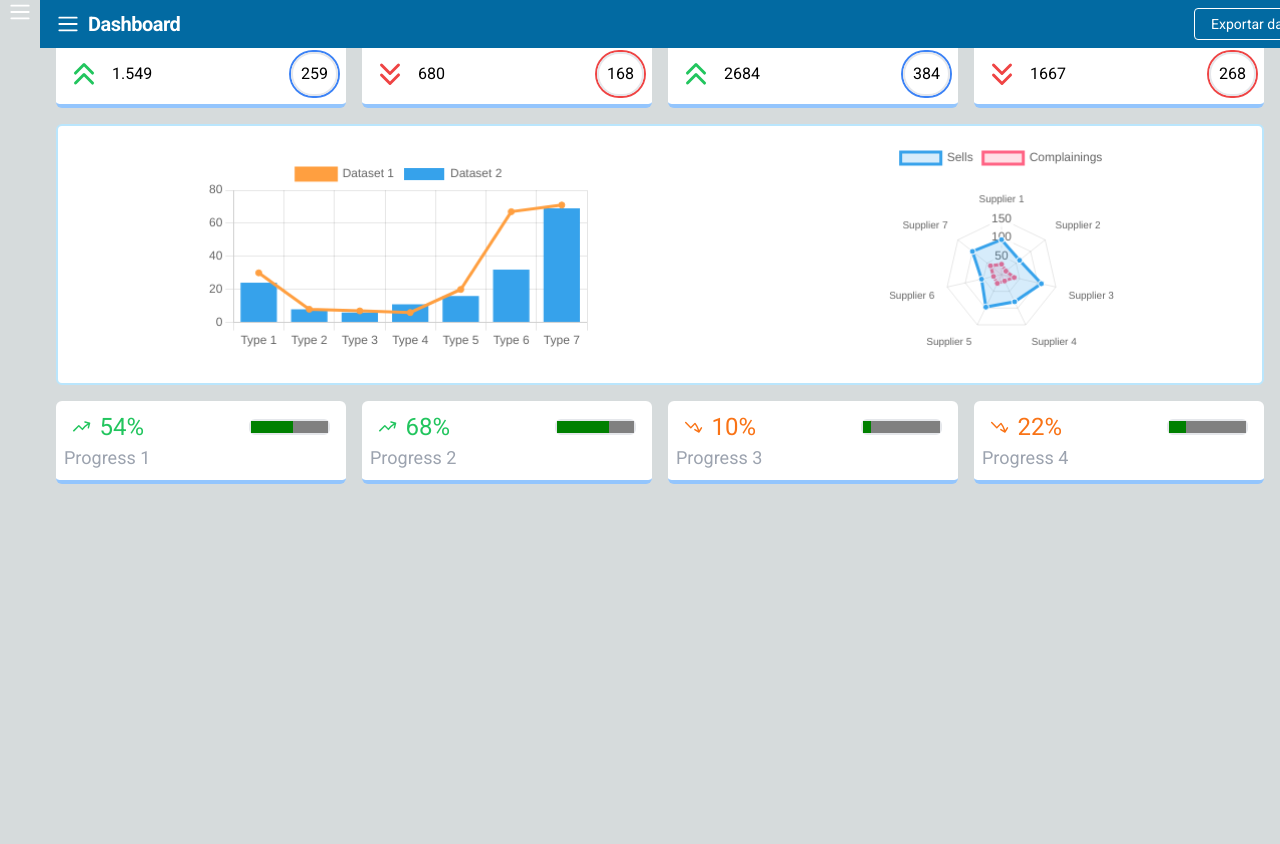
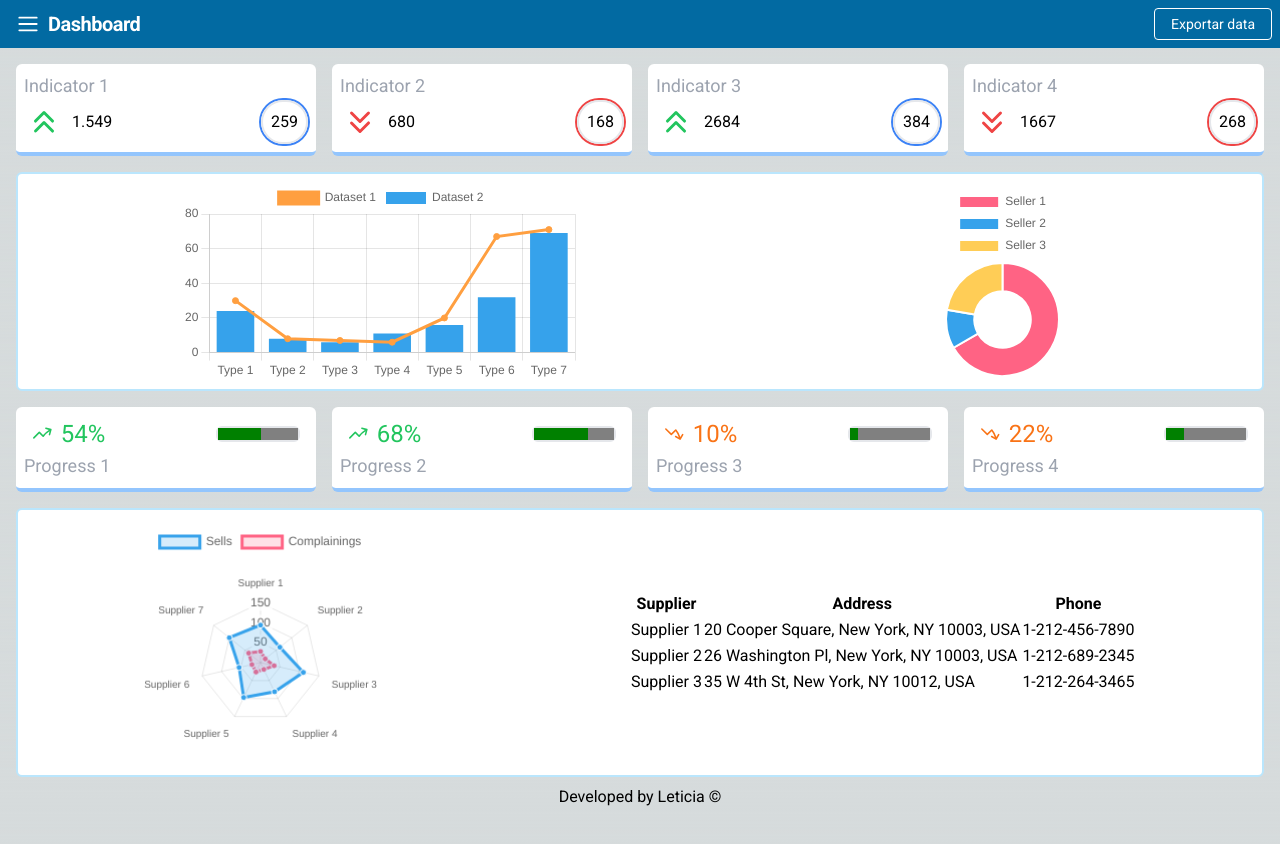
Before and after one commit to letxns/dashboard, a Next.js app: page / in a window 1280 px wide. Shown: the top 844 px of the page. Before the commit the page ends 800 px from the top, so only its background shows below. Built offline with nearby package versions, Linux system fonts and the light colour scheme.

Commit message:
feat: add changes on home

```diff
--- a/src/app/page.js
+++ b/src/app/page.js
@@ -6,14 +6,15 @@ import RadarChart from './components/RadarChart/RadarChart.js';
 import * as data from './components/Insights/InsightsData.js';
 import ProgressBar from './components/ProgressBar/ProgressBar';
 import * as progressData from './components/ProgressBar/ProgressData.js';
-import Sidebar from './components/SideBar/SideBar.js';
+import DoughnutChart from './components/DoughnutChart/DoughnutChart.js';
+import Footer from './components/Footer/Footer.js';
+import Table from './components/Table/Table.js';
 
 export default function Home() {
   return (
     <div className="flex h-lvh items-start">
-      <Sidebar />
-      <div>
-        <Navbar />
+      <Navbar />
+      <div className="py-12">
         <div className="lg:flex lg:flex-row md:flex-col lg:m-2">
           {data.default.map((data, key) => {
             return (
@@ -30,7 +31,7 @@ export default function Home() {
         </div>
         <div className="lg:flex lg:flex-row justify-around mx-4 my-2 bg-white border-2 rounded-md border-1 border-sky-200 items-center">
           <BarChart />
-          <RadarChart />
+          <DoughnutChart />
         </div>
         <div className="lg:flex lg:flex-row md:flex-col lg:m-2">
           {progressData.default.map((data, key) => {
@@ -45,6 +46,11 @@ export default function Home() {
             )
           })}
         </div>
+        <div className="lg:flex lg:flex-row justify-around mx-4 my-2 bg-white border-2 rounded-md border-1 border-sky-200 items-center">
+          <RadarChart />
+          <Table />
+        </div>
+        <Footer />
       </div>
     </div>
   );
```
